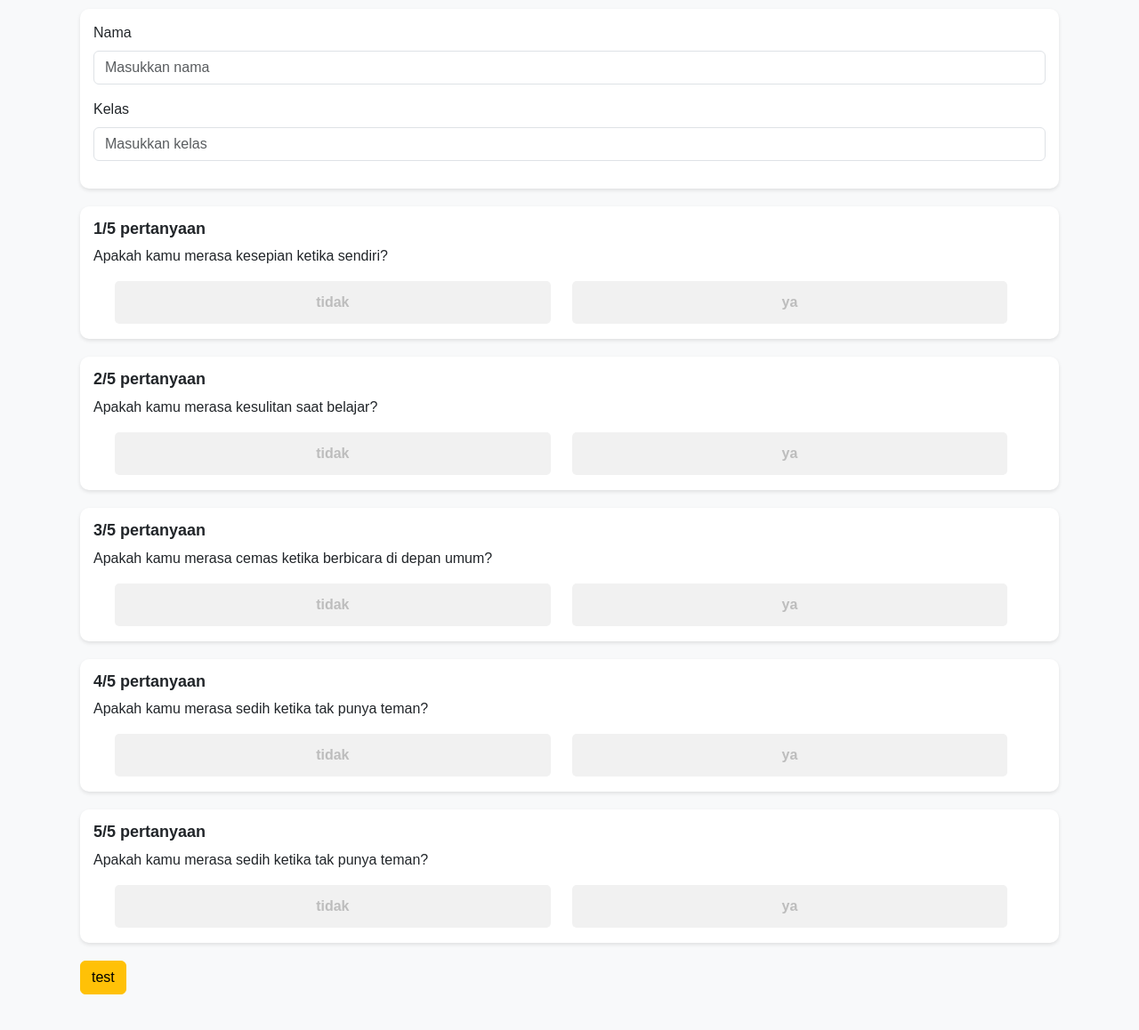
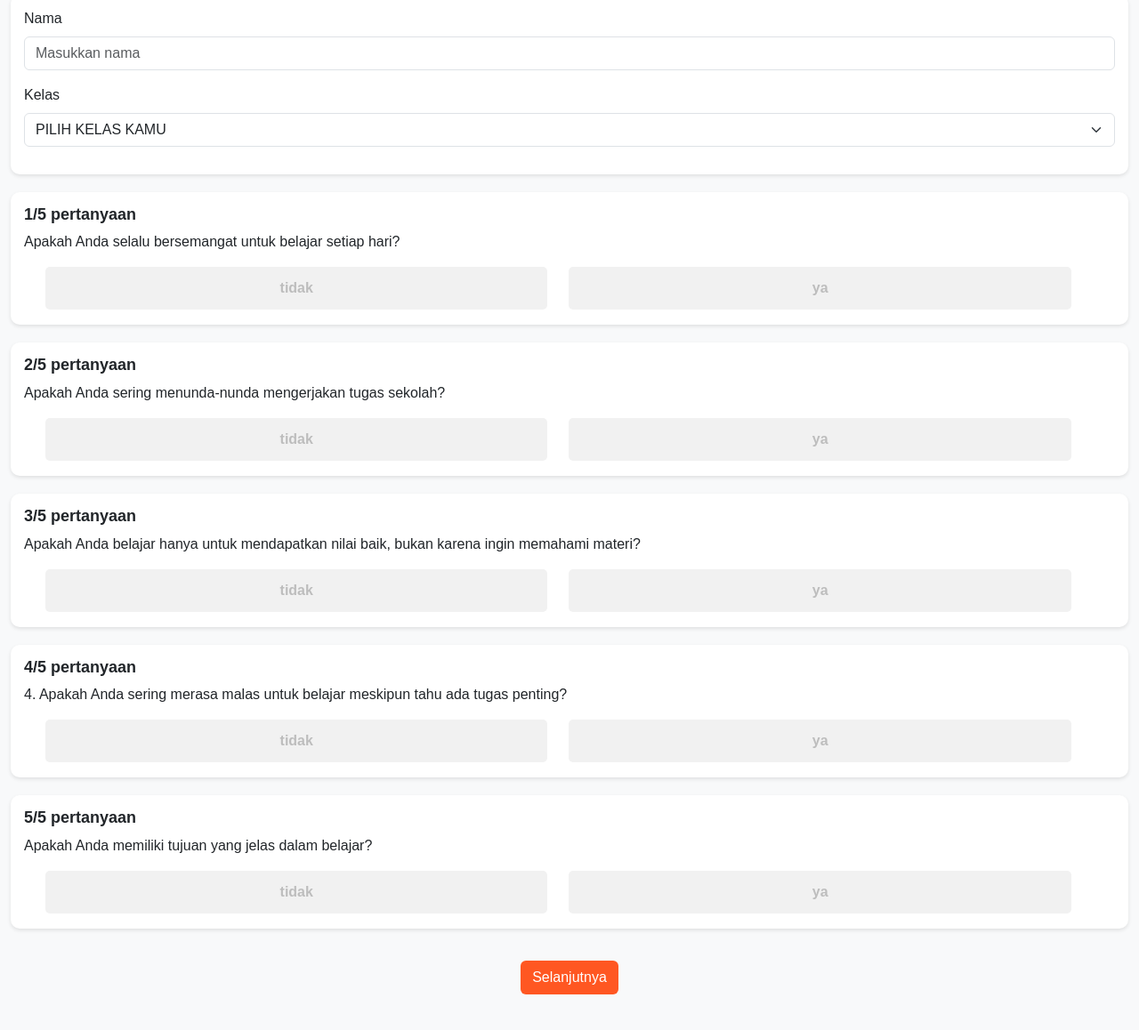
Before and after one commit to angketmasalahbelajar/kuesioner, a plain HTML site: page index.html in a window 1280 px wide. Shown: the part 83-1241 px from the top of the page at 89% size. Drawn offline with nearby package versions, Linux system fonts and the light colour scheme.

Commit message:
feat: resize the quest card to a larger size, add a next button, improve the content of the question, add a field to make it easier to fill in the class

```diff
--- a/index.html
+++ b/index.html
@@ -5,23 +5,55 @@
     <link rel="stylesheet" href="style.css">
 </head>
 <body>
-    <div class="container">
-        <h4 class="text-center mb-4">PERTANYAAN KUESIONER</h4>
+    <div class="container-fluid">
+        <h4 class="text-center mb-4 mt-4 fw-bold">PERTANYAAN KUESIONER</h4>
 
+        <form action="">
             <div class="question-card">
+
                 <div class="mb-3">
                     <label for="name" class="form-label">Nama</label>
                     <input type="text" class="form-control" id="name" placeholder="Masukkan nama">
                 </div>
                 <div class="mb-3">
                     <label for="class" class="form-label">Kelas</label>
-                <input type="text" class="form-control" id="class" placeholder="Masukkan kelas">
+                    <select class="form-select" aria-label="Default select example">
+                        <option selected>PILIH KELAS KAMU</option>
+                        <option value="X.1">X.1</option>
+                        <option value="X.2">X.2</option>
+                        <option value="X.3">X.3</option>
+                        <option value="X.4">X.4</option>
+                        <option value="X.5">X.5</option>
+                        <option value="X.6">X.6</option>
+                        <option value="X.7">X.7</option>
+                        <option value="X.8">X.8</option>
+                        <option value="XI.1">XI.1</option>
+                        <option value="XI.2">XI.2</option>
+                        <option value="XI.3">XI.3</option>
+                        <option value="XI.4">XI.4</option>
+                        <option value="XI.5">XI.5</option>
+                        <option value="XI.6">XI.6</option>
+                        <option value="XI.7">XI.7</option>
+                        <option value="XI.8">XI.8</option>
+                        <option value="XII.1">XII.1</option>
+                        <option value="XII.2">XII.2</option>
+                        <option value="XII.3">XII.3</option>
+                        <option value="XII.4">XII.4</option>
+                        <option value="XII.5">XII.5</option>
+                        <option value="XII.6">XII.6</option>
+                        <option value="XII.7">XII.7</option>
+                        <option value="XII.8">XII.8</option>
+                        <option value="XII.8">XII.9</option>
+                        <option value="XII.8">XII.10</option>
+                        <option value="XII.8">XII.11</option>
+                        <option value="XII.8">XII.12</option>
+                    </select>
                 </div>
             </div>
 
             <div class="question-card">
                 <h5>1/5 pertanyaan</h5>
-            <p>Apakah kamu merasa kesepian ketika sendiri?</p>
+                <p>Apakah Anda selalu bersemangat untuk belajar setiap hari?</p>
                 <div class="btn-group">
                     <div class="form-check">
                         <input type="radio" id="q1-no" name="q1" value="tidak">
@@ -36,7 +68,7 @@
 
             <div class="question-card">
                 <h5>2/5 pertanyaan</h5>
-            <p>Apakah kamu merasa kesulitan saat belajar?</p>
+                <p>Apakah Anda sering menunda-nunda mengerjakan tugas sekolah?</p>
                 <div class="btn-group">
                     <div class="form-check">
                         <input type="radio" id="q2-no" name="q2" value="tidak">
@@ -51,7 +83,7 @@
 
             <div class="question-card">
                 <h5>3/5 pertanyaan</h5>
-            <p>Apakah kamu merasa cemas ketika berbicara di depan umum?</p>
+                <p>Apakah Anda belajar hanya untuk mendapatkan nilai baik, bukan karena ingin memahami materi?</p>
                 <div class="btn-group">
                     <div class="form-check">
                         <input type="radio" id="q3-no" name="q3" value="tidak">
@@ -66,7 +98,7 @@
 
             <div class="question-card">
                 <h5>4/5 pertanyaan</h5>
-            <p>Apakah kamu merasa sedih ketika tak punya teman?</p>
+                <p>4. Apakah Anda sering merasa malas untuk belajar meskipun tahu ada tugas penting?</p>
                 <div class="btn-group">
                     <div class="form-check">
                         <input type="radio" id="q4-no" name="q4" value="tidak">
@@ -80,7 +112,7 @@
             </div>
             <div class="question-card">
                 <h5>5/5 pertanyaan</h5>
-            <p>Apakah kamu merasa sedih ketika tak punya teman?</p>
+                <p>Apakah Anda memiliki tujuan yang jelas dalam belajar?</p>
                 <div class="btn-group">
                     <div class="form-check">
                         <input type="radio" id="q5-no" name="q5" value="tidak">
@@ -92,7 +124,11 @@
                     </div>
                 </div>
             </div>
-        <button class="btn btn-warning">test</button>
+            <div class="" style="text-align: center;">
+                <button class="btn btn-next mt-3 mb-4 mx-auto">Selanjutnya</button>
+            </div>
+        </form>
+
     </div>
 </body>
 </html>
--- a/style.css
+++ b/style.css
@@ -46,6 +46,13 @@ body {
     background-color: #f1f1f1;
     color: #bdbdbd;
 }
+
+button.btn.btn-next {
+    background-color: #ff5722;
+    color: #fff;
+
+}
+
 @media (min-width: 768px) {
 
     .question-card h5 {
```
Lines whose indentation alone changed are shown as unchanged.
